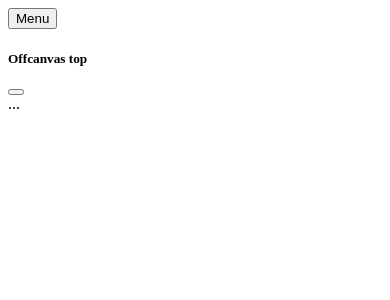
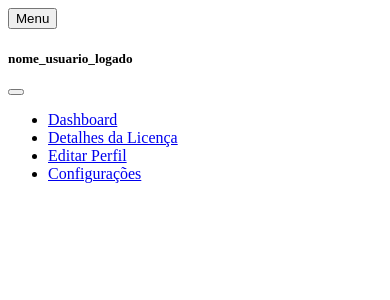
Before and after one commit to oliveiradeflavio/horus_pdv, a PHP site: page /menu.php in a window 390 px wide. Shown: the top 300 px of the page. Run offline with PHP 8.4, Linux system fonts and the light colour scheme.

Commit message:
Implementado menu offcanva com os links

```diff
--- a/VERSAO_2/horuspdv-app/hpdv.com.br/app/css/master.css
+++ b/VERSAO_2/horuspdv-app/hpdv.com.br/app/css/master.css
@@ -16,6 +16,7 @@
     /* versao hexadecimal #211D3A */
     --bg-main: linear-gradient(36deg, rgb(33, 29, 58) 20%, rgba(37, 29, 59, 1) 80%, rgba(42, 29, 61, 1) 90%);
     --text-hover: #2ebff4;
+    --bg-hover: #4e53bd;
     --shadow: 0 0 0.625rem rgba(16, 13, 35, 0.6);
     --bg-card: #1E293B;
 }
@@ -73,7 +74,7 @@ li {
 
 .btn-enter:hover {
     color: var(--text-primary);
-    background: #4e53bd;
+    background: var(--bg-hover);
     transition: all .1s ease-in;
 }
 
--- a/VERSAO_2/horuspdv-app/hpdv.com.br/app/layouts/menu.php
+++ b/VERSAO_2/horuspdv-app/hpdv.com.br/app/layouts/menu.php
@@ -4,10 +4,37 @@
     </div>
     <div class="offcanvas offcanvas-top" tabindex="-1" id="menuSuperior" aria-labelledby="offcanvasTopLabel">
         <div class="offcanvas-header">
-            <h5 class="offcanvas-title" id="offcanvasTopLabel">Offcanvas top</h5>
-            <button type="button" class="btn-close" data-bs-dismiss="offcanvas" aria-label="Close"></button>
+            <h5 class="offcanvas-title" id="offcanvasTopLabel">nome_usuario_logado</h5>
+            <button type="button" class="btn-close btn-close-white" data-bs-dismiss="offcanvas" aria-label="Close"></button>
         </div>
         <div class="offcanvas-body">
-            ...
+            <div>
+                <ul class="menu-container">
+                    <li class="menu-box">
+                        <a href="dashboard">
+                            <i class="fa-solid fa-chart-line"></i>
+                            Dashboard</a>
+                        </a>
+                    </li>
+                    <li class="menu-box">
+                        <a href="detalhes-licenca">
+                            <i class="fa-solid fa-key"></i>
+                            Detalhes da Licença</a>
+                        </a>
+                    </li>
+                    <li class="menu-box">
+                        <a href="editar-perfil">
+                            <i class="fa-solid fa-user-gear"></i>
+                            Editar Perfil</a>
+                        </a>
+                    </li>
+                    <li class="menu-box">
+                        <a href="configuracoes">
+                            <i class="fa-solid fa-gear"></i>
+                            Configurações</a>
+                        </a>
+                    </li>
+                </ul>
+            </div>
         </div>
     </div>
```
Also changed, not shown: VERSAO_2/horuspdv-app/hpdv.com.br/app/css/home.css (+50 -0 lines), VERSAO_2/horuspdv-app/hpdv.com.br/app/web/home.php (+0 -7 lines), VERSAO_2/horuspdv-app/hpdv.com.br/app/assets/img/usuarios/avatar_padrao.webp (added), VERSAO_2/horuspdv-app/hpdv.com.br/app/js/pagina_controller.js (added).
